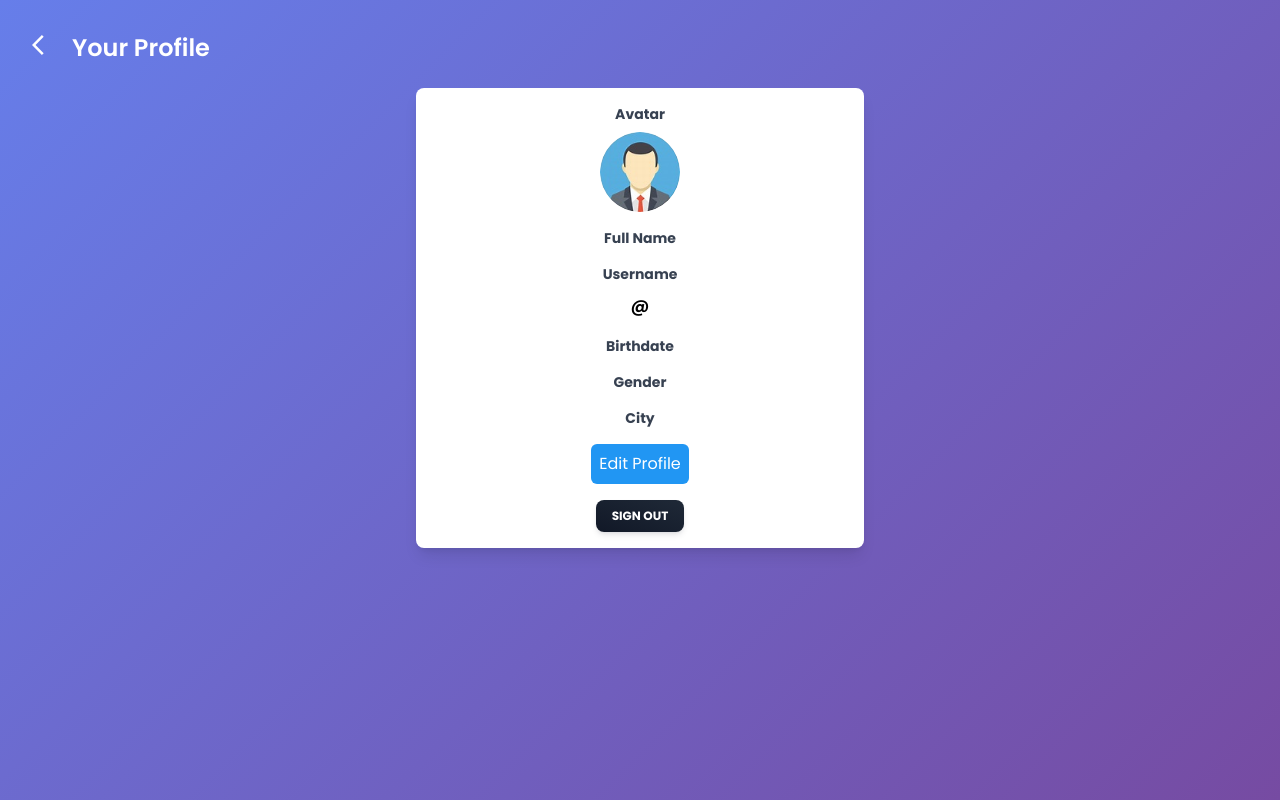
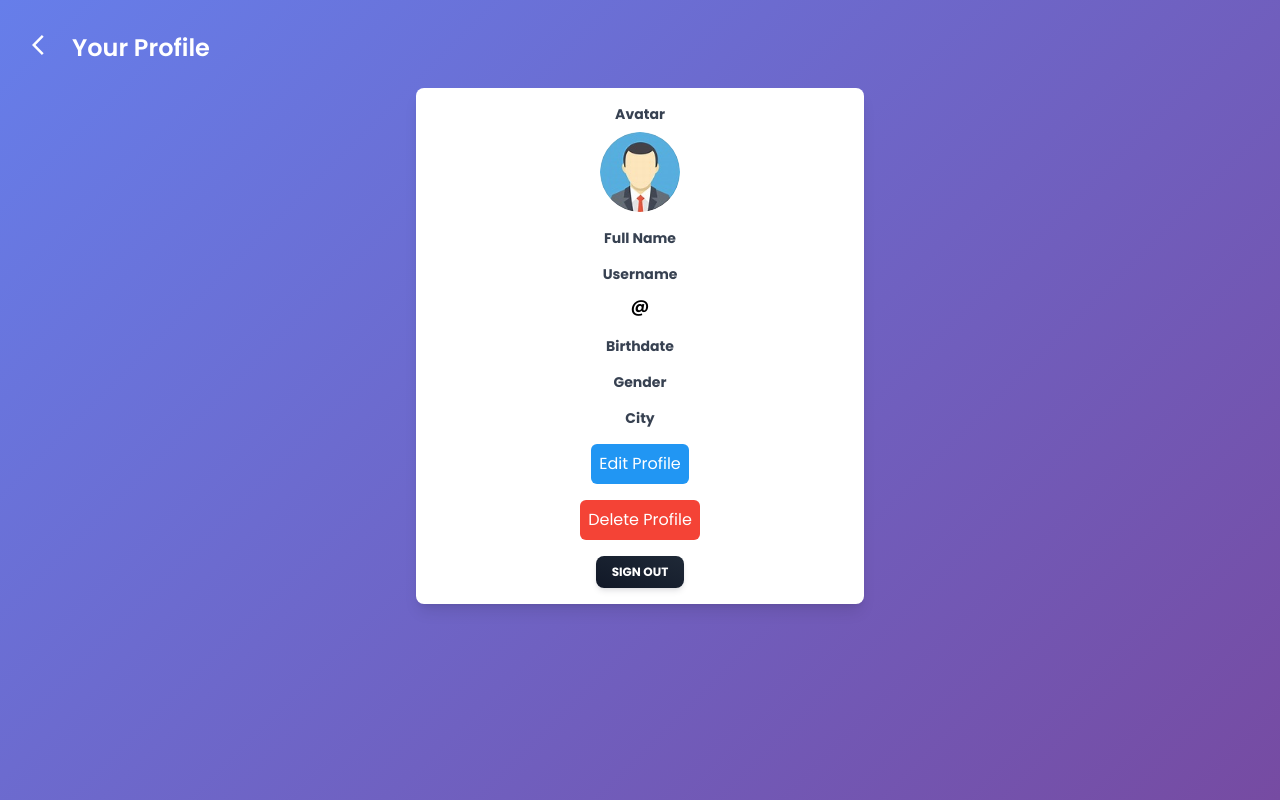
Before and after one commit to Alvarizqi09/mini-project, a React (Vite) app in the folder anime-list/: page /profile in a window 1280 px wide. Built offline with nearby package versions, Linux system fonts and the light colour scheme; no server answers.

Commit message:
fungsi delete profile

```diff
--- a/anime-list/src/components/Profile/Profile.jsx
+++ b/anime-list/src/components/Profile/Profile.jsx
@@ -52,6 +52,22 @@ const Profile = () => {
 
   const handleSave = () => {
     localStorage.setItem('userData', JSON.stringify(userData));
+    setIsEditing(false);
+  };
+
+  const handleDelete = () => {
+    // Hapus data profil dari localStorage
+    localStorage.removeItem('userData');
+    // Reset state ke nilai awal
+    setUserData({
+      avatar: defaultAvatar,
+      fullName: '',
+      username: '',
+      birthdate: '',
+      gender: '',
+      city: '',
+    });
+    // Menandai bahwa Anda tidak sedang mengedit
     setIsEditing(false);
   };
 
@@ -156,15 +172,18 @@ const Profile = () => {
           )}
         </div>
         {isEditing ? (
-          <button onClick={handleSave} className="bg-blue-500   text-white mb-4 p-2 rounded-md">
+          <button onClick={handleSave} className="bg-blue-500 text-white mb-4 p-2 rounded-md">
             Save
           </button>
         ) : (
-          <button onClick={() => setIsEditing(true)} className="bg-blue-500   mb-4 text-white p-2 rounded-md">
+          <button onClick={() => setIsEditing(true)} className="bg-blue-500 mb-4 text-white p-2 rounded-md">
             Edit Profile
           </button>
         )}
         <div>
+          <button onClick={handleDelete} className="bg-red-500 text-white mb-4 p-2 rounded-md">
+            Delete Profile
+          </button>
           <Logout />
         </div>
       </div>
```
